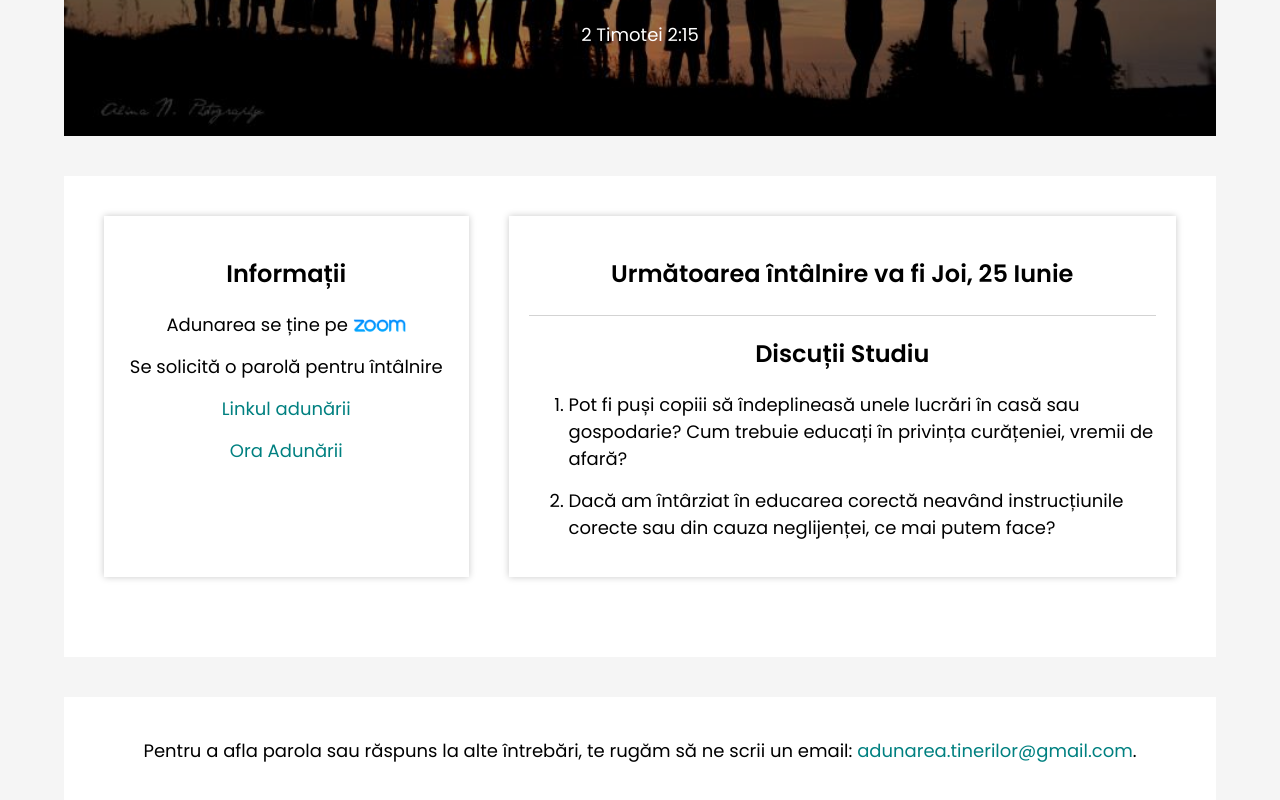
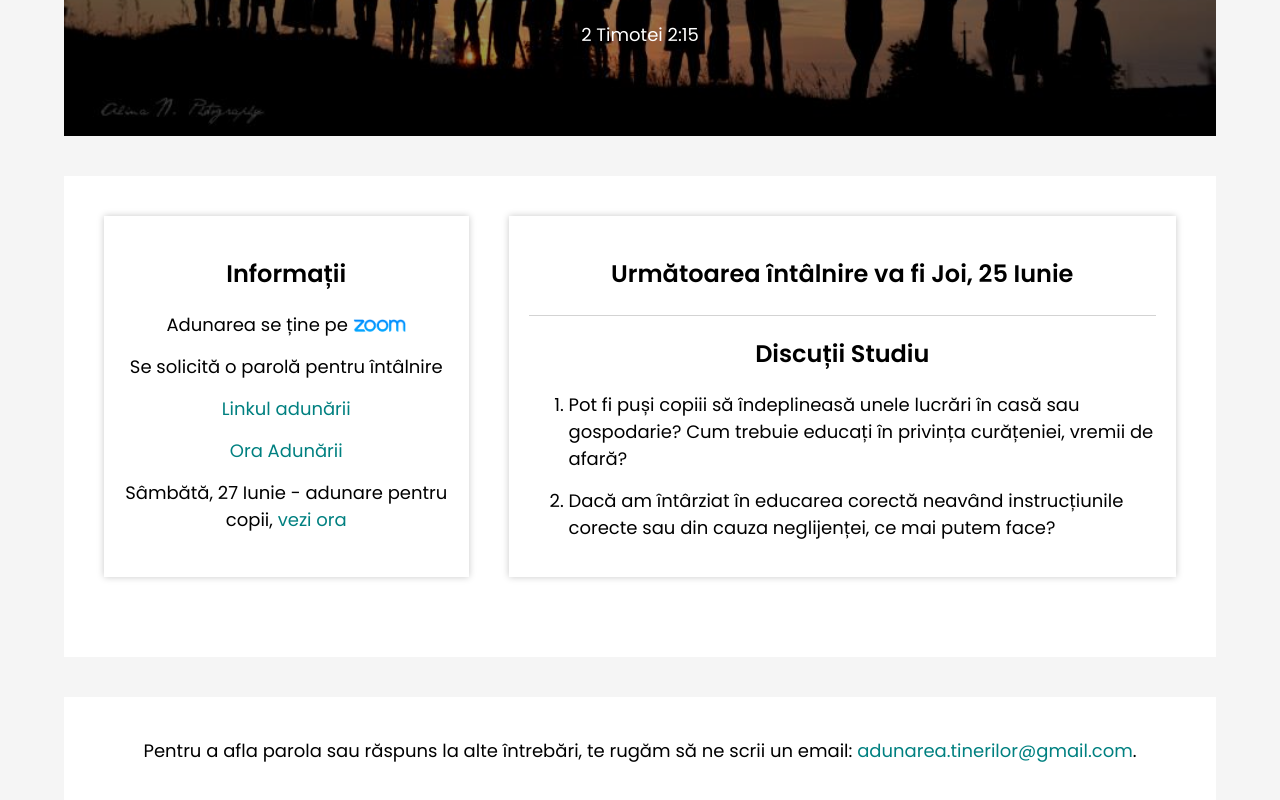
Before and after one commit to adunarea-tinerilor/stb-adt, a React (Create React App) app: page / in a window 1280 px wide. Shown: the part 539-1339 px from the top of the page. Built offline with nearby package versions, Linux system fonts and the light colour scheme.

Commit message:
content update

```diff
--- a/src/App.js
+++ b/src/App.js
@@ -12,6 +12,9 @@ export default class App extends React.Component {
     super(props);
 
     this.state = {
+      note: "Sâmbătă, 27 Iunie - adunare pentru copii, ",
+      noteLinkTxt: "vezi ora",
+      noteLink: "https://www.timeanddate.com/worldclock/fixedtime.html?msg=Adunare+pentru+Copii&iso=20200627T18&p1=49",
       //next meeting card
       nextMeetingDate: "25 Iunie",
       nextMeetingSubject: [
@@ -21,6 +24,11 @@ export default class App extends React.Component {
 
       archiveList: [
         //add last meeting details
+        {
+          subjectLabel: "Adunare de experiențe",
+          date: "18.06.2020",
+          videoSrc: "https://www.youtube.com/watch?v=Qni3WyGyUr4&feature=youtu.be"
+        },
         {
           subjectLabel: "Întrebări discutate:",
           date: "11.06.2020",
@@ -87,6 +95,9 @@ export default class App extends React.Component {
           <Header/>
           <Route exact path="/" render={() =>
             <Home
+              note={this.state.note}
+              noteLink={this.state.noteLink}
+              noteLinkTxt={this.state.noteLinkTxt}
               bannerQuote={this.state.bannerQuote}
               bannerVerse={this.state.bannerVerse}
               zoomLink={this.state.zoomLink}
--- a/src/index.css
+++ b/src/index.css
@@ -77,9 +77,10 @@ img {
   border: 1px solid teal;
   padding: 24px;
   max-height: 450px;
-  overflow-y:scroll;
-  -webkit-overflow-scrolling:touch;
+  overflow-y: scroll;
+  -webkit-overflow-scrolling: touch;
 }
+
 .tooltip::-webkit-scrollbar {
   width: 5px;
 }
@@ -102,9 +103,9 @@ img {
 }
 
 @media only screen and (min-width: 1080px) {
-.tooltip {
-  top: 42px;
-  max-height: 190px;
-  max-width: 550px;
+  .tooltip {
+    top: 42px;
+    max-height: 190px;
+    max-width: 550px;
+  }
 }
-}
--- a/src/pages/Home.js
+++ b/src/pages/Home.js
@@ -10,6 +10,9 @@ export default function Home(props) {
         bannerQuote={props.bannerQuote}
         bannerVerse={props.bannerVerse}/>
       <Intro
+        note={props.note}
+        noteLink={props.noteLink}
+        noteLinkTxt={props.noteLinkTxt}
         zoomLink={props.zoomLink}
         meetingHour={props.meetingHour}
         nextMeetingDate={props.nextMeetingDate}
--- a/src/partials/Banner.js
+++ b/src/partials/Banner.js
@@ -29,14 +29,14 @@ const BannerText = styled.div`
 
   @media only screen and (min-width: 1080px) {
     padding: 40px;
-  };
+  }
 
   & h2 {
     font-size: 32px;
 
     @media only screen and (min-width: 1080px) {
       font-size: 26x;
-    };
+    }
   }
 `;
 
--- a/src/partials/Card.js
+++ b/src/partials/Card.js
@@ -20,7 +20,7 @@ const CardDate = styled.div`
    display: flex;
    justify-content: space-between;
     & h3 {
-       font-size: 34px;
+       font-size: 42px;
     }
 
     @media only screen and (min-width: 1080px) {
@@ -89,7 +89,8 @@ const RefButton = styled.button`
     outline: 0;
     padding: 7px 20px;
     min-width: 132px;
-    font-size: 32px;
+    font-size: 34px;
+    margin-top: 20px;
 
     @media only screen and (min-width: 1080px) {
    font-size: 14px;
--- a/src/partials/Intro.js
+++ b/src/partials/Intro.js
@@ -81,6 +81,7 @@ export default function Intro(props) {
         <p>Se solicită o parolă pentru întâlnire</p>
         <p><a href={props.zoomLink} rel="noopener noreferrer" target="_blank"> Linkul adunării</a></p>
         <p><a href={props.meetingHour} rel="noopener noreferrer" target="_blank">Ora Adunării</a></p>
+        {props.note && <p>{props.note} <a href={props.noteLink}>{props.noteLinkTxt}</a></p>}
       </IntroCardContainer>
 
 
```
